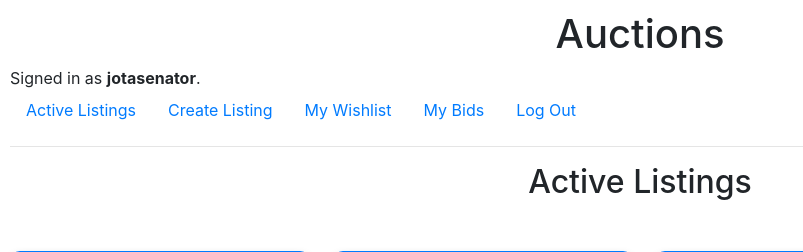
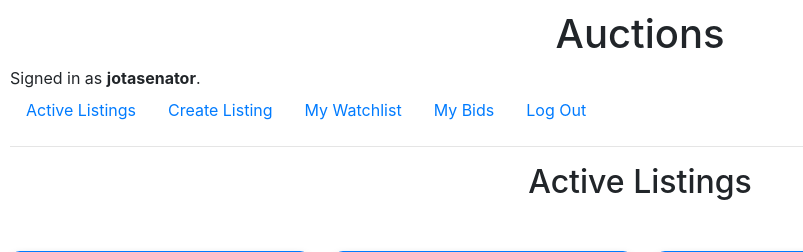
Before and after one commit to jotasenator/project2, a Django app: page / in a window 1280 px wide. Shown: the top 252 px of the page, without its empty margins (0-803 px from the left). Run offline with Django 3.2, Linux system fonts and the light colour scheme; a user stored in the database is signed in; data comes from the database, SQL or seed files in the repository; both versions use the stored data as it was after the commit; some libraries are stand-ins or nearby versions.

Commit message:
Implement watchlist logic, model, html

```diff
--- a/auctions/models.py
+++ b/auctions/models.py
@@ -51,3 +51,8 @@ class Comment(models.Model):
     user = models.ForeignKey(User, on_delete=models.CASCADE,default=None)
     listing = models.ForeignKey(Listing, on_delete=models.CASCADE,default=None)
     created_at = models.DateTimeField(default=timezone.now())
+
+
+class Watchlist(models.Model):
+    user = models.ForeignKey(User, on_delete=models.CASCADE,default=None)
+    listings = models.ManyToManyField(Listing)
--- a/auctions/static/auctions/styles.css
+++ b/auctions/static/auctions/styles.css
@@ -3,7 +3,7 @@ body {
 }
 
 .card {
-  height: 400px;
+  height: 500px;
   width: 300px;
   margin-bottom: 30px;
   position: relative;
--- a/auctions/templates/auctions/index.html
+++ b/auctions/templates/auctions/index.html
@@ -1,4 +1,12 @@
 {% extends "auctions/layout.html" %} {% block body %}
+
+<style>
+  /* Hide Watchlist button by default for avoiding the cache of the previous value of the Watchlists buttons*/
+  .watchlist-button {
+    display: none;
+  }
+</style>
+
 <h2>Active Listings</h2>
 
 {% if not listings %}
@@ -8,9 +16,20 @@
 <div class="row">
   {% for listing in listings %}
   <div class="col-sm-6 col-md-4 col-lg-3">
-
     <div class="card mb-3 mx-auto mb-5">
         <div class="card-description" data-description="{{ listing.description }}">Item description</div>
+        <div>
+        {% if user.is_authenticated %}
+          <form class="border-0 p-0 br-0" method="post" action="{% url 'toggle_watchlist' listing.id %}">
+            {% csrf_token %}
+            {% if listing in watchlist %}
+              <input class=" rounded-0 watchlist-button" type="submit" value="Remove from Watchlist" />
+            {% else %}
+              <input class=" rounded-0 watchlist-button" type="submit" value="Add to Watchlist" />
+            {% endif %}
+          </form>
+        {% endif %}
+      </div>
         <a href="{% url 'listing' listing.id %}" class="text-decoration-none text-dark" >
         <img
           src="{{ listing.image_url }}"
@@ -51,5 +70,16 @@ cardDescriptions.forEach((cardDescription) => {
   });
 });
 
+  window.addEventListener('pageshow', function(event) {
+    if (event.persisted || (window.performance && window.performance.navigation.type === 2)) {
+      location.reload();
+    } else {
+      // Show Watchlist button after page has finished reloading
+      document.querySelectorAll('.watchlist-button').forEach(function(button) {
+        button.style.display = 'inline-block';
+      });
+    }
+  });
+
 </script>
 {% endblock %}
--- a/auctions/templates/auctions/layout.html
+++ b/auctions/templates/auctions/layout.html
@@ -35,7 +35,7 @@
         <a class="nav-link" href="{% url 'create' %}">Create Listing</a>
       </li>
       <li class="nav-item">
-        <a class="nav-link" href="{% url 'wishlist' %}">My Wishlist</a>
+        <a class="nav-link" href="{% url 'watchlist' %}">My Watchlist</a>
       </li>
 
       <li class="nav-item">
--- a/auctions/urls.py
+++ b/auctions/urls.py
@@ -8,8 +8,10 @@ urlpatterns = [
     path("logout", views.logout_view, name="logout"),
     path("register", views.register, name="register"),
     path("create", views.create, name="create"),
-    path("wishlist", views.wishlist, name="wishlist"),
+    path("watchlist", views.watchlist, name="watchlist"),
     path("bids", views.bids, name="bids"),
     path("listing/<int:listing_id>", views.listing, name="listing"),
     path('end_bidding/<int:listing_id>/', views.end_bidding, name='end_bidding'),
+    path('toggle_watchlist/<int:listing_id>', views.toggle_watchlist, name='toggle_watchlist'),
+
 ]
--- a/auctions/views.py
+++ b/auctions/views.py
@@ -4,7 +4,7 @@ from django.http import HttpResponse, HttpResponseRedirect
 from django.shortcuts import render, redirect
 from django.urls import reverse
 
-from .models import User, Listing, Bid, Comment
+from .models import User, Listing, Bid, Comment, Watchlist
 from django.contrib.auth.decorators import login_required
 
 from .forms import ListingForm
@@ -16,7 +16,30 @@ from django.db.models import Subquery, OuterRef
 
 def index(request):
     listings = Listing.objects.filter(active=True)
-    return render(request, "auctions/index.html", {"listings": listings})
+    if request.user.is_authenticated:
+        watchlist = Watchlist.objects.filter(user=request.user).first()
+        if watchlist:
+            watchlist_listings = watchlist.listings.all()
+        else:
+            watchlist_listings = []
+    else:
+        watchlist_listings = []
+
+    return render(
+        request,
+        "auctions/index.html",
+        {
+            "listings": listings,
+            "watchlist": watchlist_listings,
+        },
+    )
+    # was intended in order to eliminate the cache so when we go backward on the browser
+    # we shouldn t see the older value on the sumbit input
+    # need to dig more into this, was donde with javascript
+    # response["Cache-Control"] = "no-cache, no-store, must-revalidate"
+    # response["Pragma"] = "no-cache"
+    # response["Expires"] = "0"
+    # return response
 
 
 def login_view(request):
@@ -89,8 +112,30 @@ def create(request):
 
 
 @login_required
-def wishlist(request):
-    return render(request, "auctions/wishlist.html")
+def watchlist(request):
+    if request.user.is_authenticated:
+        watchlist = Watchlist.objects.filter(user=request.user).first()
+        if watchlist:
+            listings = watchlist.listings.all()
+        else:
+            listings = []
+    else:
+        listings = []
+
+    return render(request, "auctions/watchlist.html", {"listings": listings})
+
+
+@login_required
+def toggle_watchlist(request, listing_id):
+    if request.method == "POST":
+        listing = Listing.objects.get(id=listing_id)
+        watchlist, created = Watchlist.objects.get_or_create(user=request.user)
+        if listing in watchlist.listings.all():
+            watchlist.listings.remove(listing)
+        else:
+            watchlist.listings.add(listing)
+
+    return redirect("watchlist")
 
 
 # winner calculation for using on listing and bids functions
@@ -118,13 +163,13 @@ def listing(request, listing_id):
             comment_text = request.POST["comment_text"]
             comment = Comment(text=comment_text, user=request.user, listing=listing)
             comment.save()
-            return redirect('listing', listing_id=listing_id)
+            return redirect("listing", listing_id=listing_id)
         elif form_type == "bid":
             # Handle bid form submission
             bid_amount = request.POST["bid_amount"]
             bid = Bid(bid_amount=bid_amount, bidder=request.user, listing=listing)
             bid.save()
-            return redirect('listing', listing_id=listing_id)
+            return redirect("listing", listing_id=listing_id)
 
     comments = Comment.objects.filter(listing=listing)
 
```
Also changed, not shown: auctions/templates/auctions/watchlist.html (added, +16 -0 lines), auctions/templates/auctions/wishlist.html (deleted, +0 -7 lines), auctions/migrations/0009_alter_comment_created_at_watchlist.py (added), db.sqlite3.
